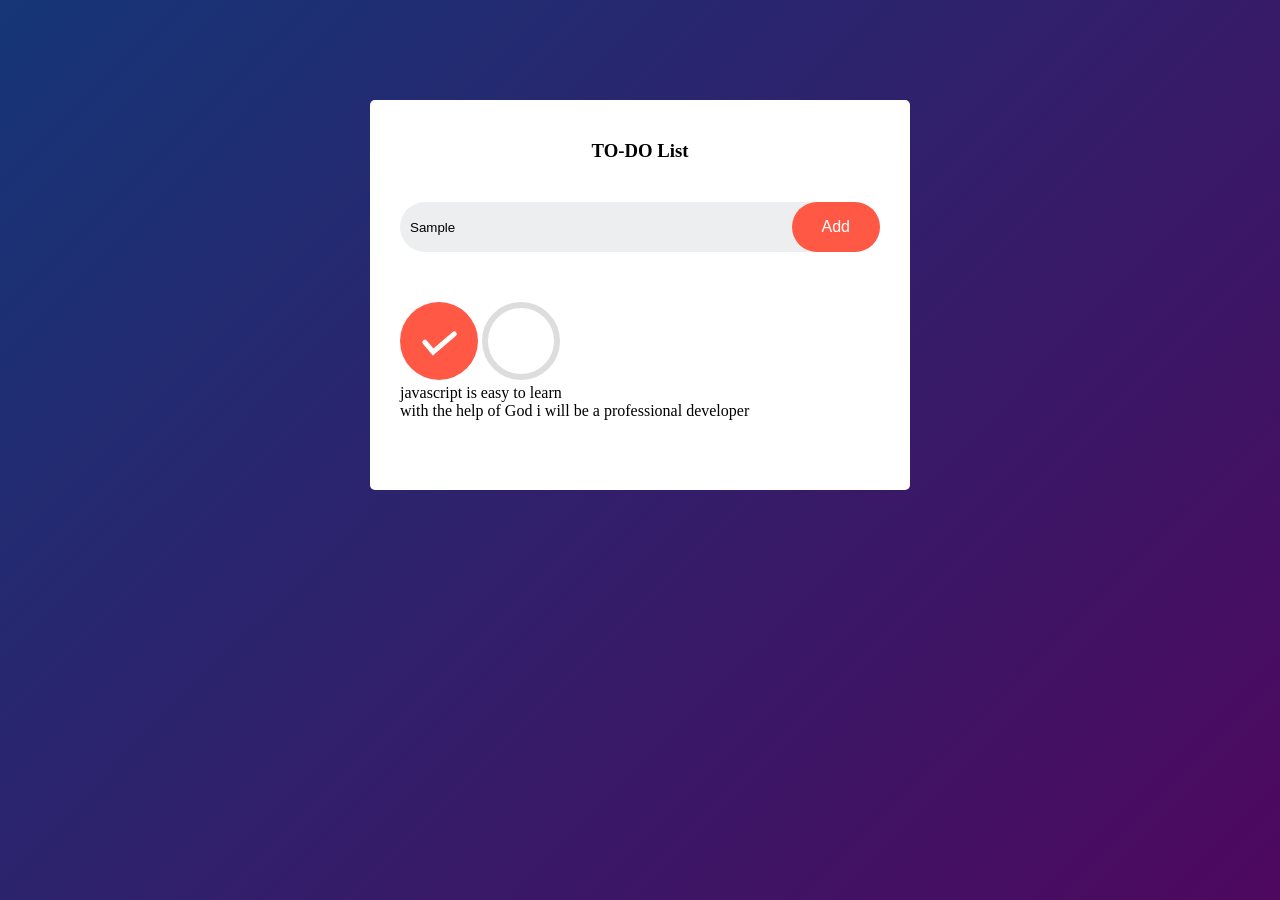
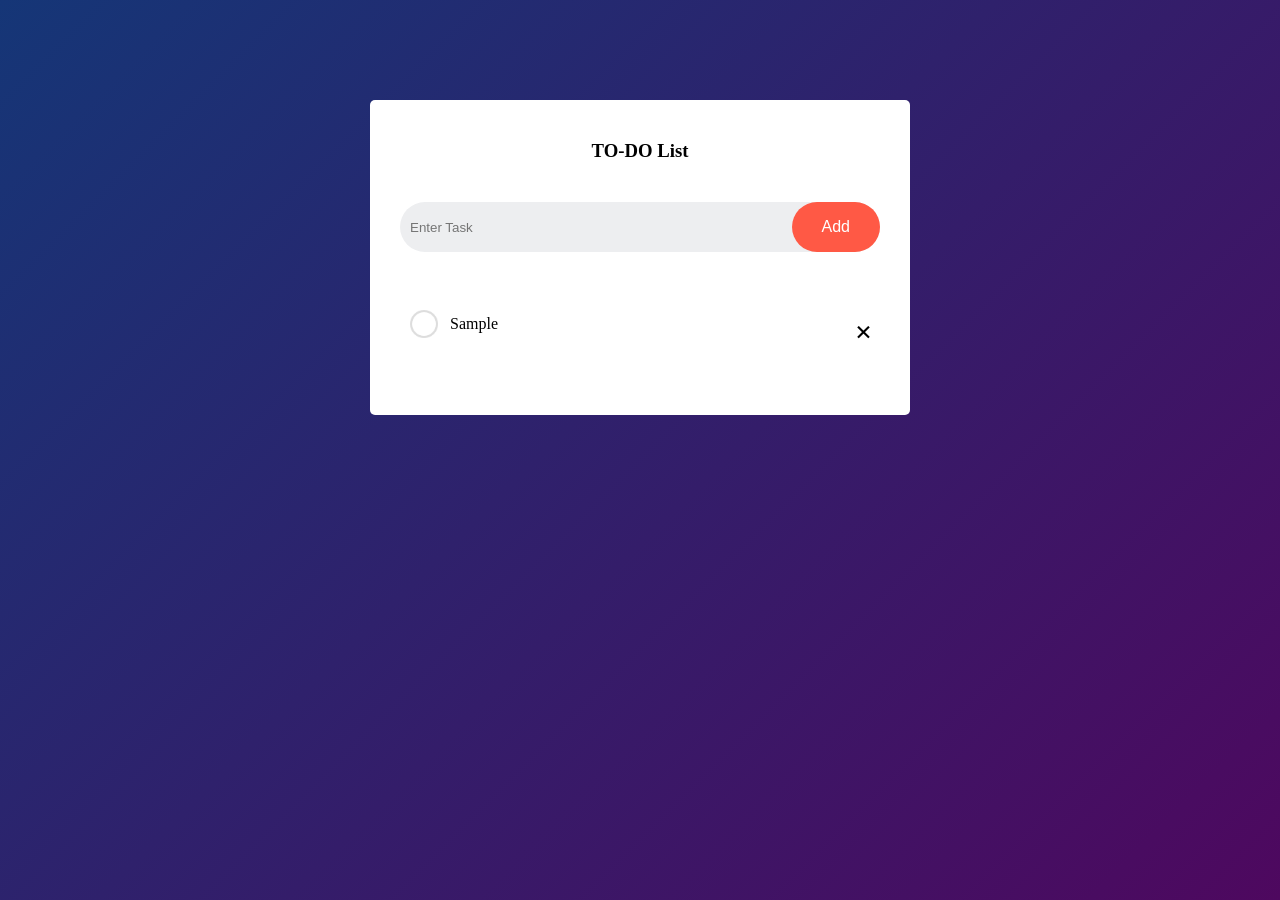
Before and after one commit to AnthonyJustice819/To-Do-List-app, a plain HTML site: page index.html in a window 1280 px wide. Both pictures are taken after typing "Sample" into the empty fields and a click on the button "Add". Drawn offline with Linux system fonts and the light colour scheme.

Commit message:
add javascript functionality

```diff
--- a/index.html
+++ b/index.html
@@ -11,20 +11,19 @@
     <div class="container">
       <div class="todo">
         <h3>TO-DO List</h3>
-        <div class="col">
-          <input type="text" id="value" placeholder="Enter Task" required />
+
+          <form action="" class="col">
+            <input type="text" id="inputBox" placeholder="Enter Task" required />
           <button id="submit">Add</button>
-        </div>
+          </form>
+
+
 
       </div>
-         <div class="list">
-            <ul>
-              <img src="/images/checked.png" alt="">
-              <img src="/images/unchecked.png" alt="">
-                <li>javascript is easy to learn</li>
-                <li>with the help of God i will be a professional developer</li>
+
+            <ul class="list">
             </ul>
-        </div>
+
     </div>
   </body>
 </html>
--- a/script.js
+++ b/script.js
@@ -1 +1,40 @@
-const
+const input = document.querySelector('#inputBox');
+const btn = document.querySelector('#submit');
+const list = document.querySelector('.list');
+
+
+btn.addEventListener('click', (e)=>{
+    e.preventDefault();
+    if (input.value == "") {
+        alert('please enter task')
+    } else {
+        const li = document.createElement('li');
+        li.innerText = input.value;
+        list.appendChild(li);
+      const span = document.createElement('span');
+      span.innerHTML = '\u00d7';
+      li.appendChild(span);
+    }
+    input.value = ""
+    storeData()
+})
+
+list.addEventListener('click', (e)=>{
+    if (e.target.tagName == 'LI') {
+        e.target.classList.toggle('checked')
+        storeData()
+    } else if (e.target.tagName == 'SPAN') {
+        e.target.parentElement.remove();
+        storeData()
+    }
+}, false)
+
+
+function storeData() {
+    localStorage.setItem('data', list.innerHTML);
+}
+
+function showData() {
+    list.innerHTML = localStorage.getItem('data')
+}
+showData()
--- a/style.css
+++ b/style.css
@@ -31,7 +31,7 @@ h3 {
     border-radius: 30px;
     margin-bottom: 50px;
 }
-#value {
+#inputBox {
   flex: 1;
   border: none;
   outline: none;
@@ -47,3 +47,35 @@ h3 {
     color: #fff;
     font-size: 16px;
 }
+ul li {
+    padding: 13px 8px 12px 50px;
+    position: relative;
+}
+ul li::before {
+    content: '';
+    background-image: url(/images/unchecked.png);
+    background-position: center;
+    background-size: cover;
+    width: 28px;
+    height: 28px;
+    position: absolute;
+    left: 10px;
+    top: 8px;
+}
+ul li.checked {
+    text-decoration: line-through;
+}
+ul li.checked::before {
+    background-image: url(/images/checked.png);
+    background-position: center;
+    background-size: cover;
+    width: 28px;
+    height: 28px;
+    position: absolute;
+}
+ul li span {
+    float: right;
+    font-size: 30px;
+    font-weight: bolder;
+    cursor: pointer;
+}
```
